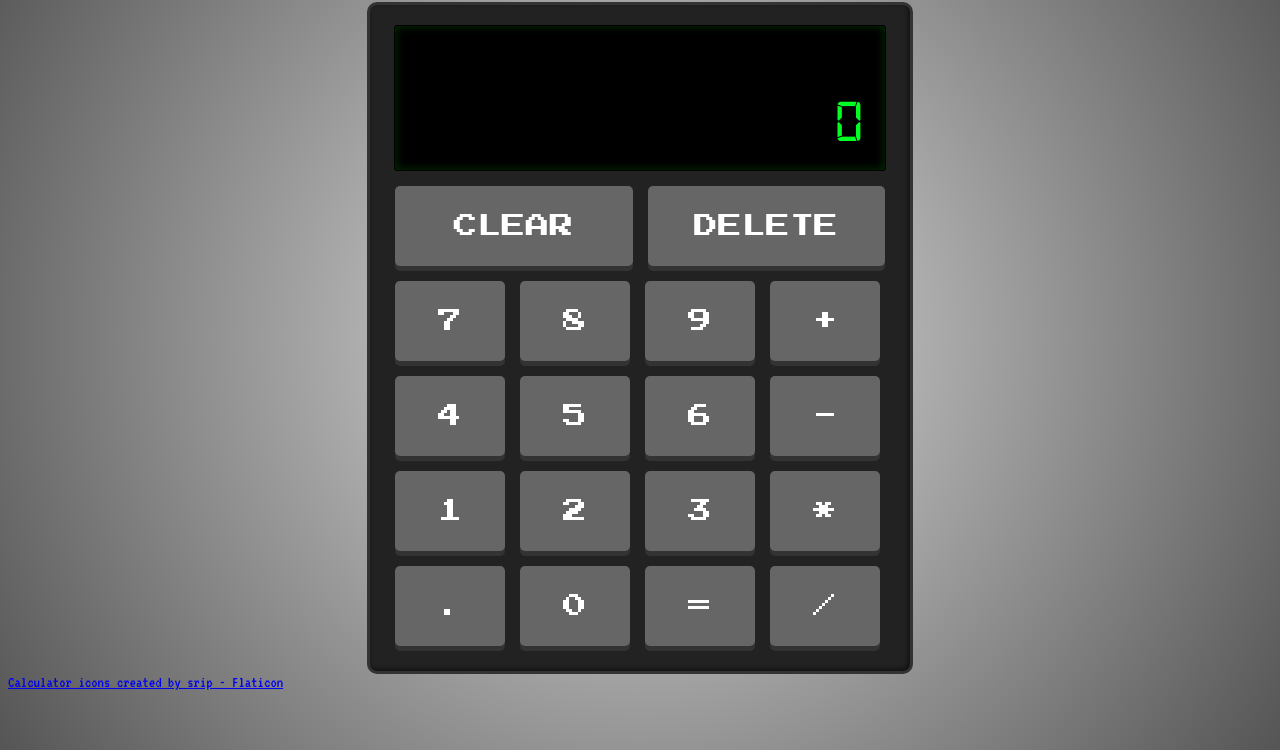
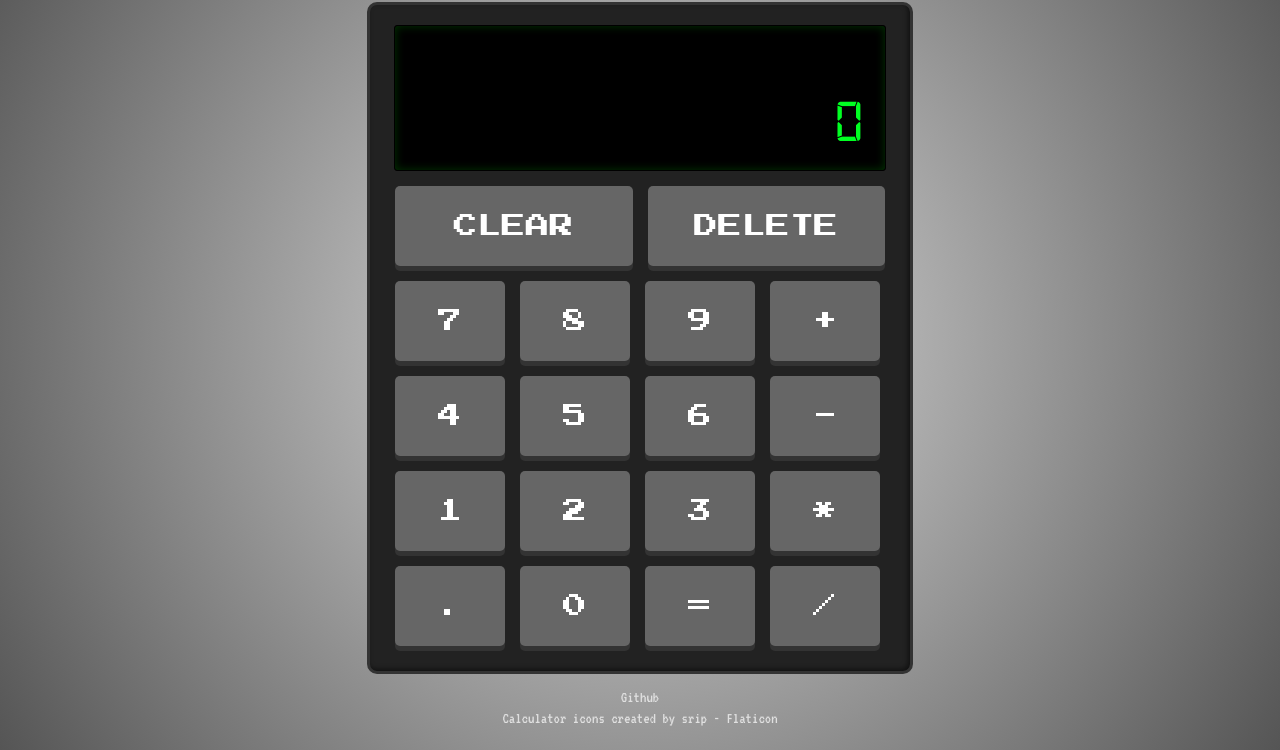
Before and after one commit to aceytok/calculator, a plain HTML site: page index.html in a window 1280 px wide. Shown: the part 78-828 px from the top of the page. Drawn offline with Linux system fonts and the light colour scheme.

Commit message:
Add footer for github link and style

```diff
--- a/index.html
+++ b/index.html
@@ -37,6 +37,9 @@
 
         </div>
     </div>
-    <div class="footer"><a href="https://www.flaticon.com/free-icons/calculator" title="calculator icons">Calculator icons created by srip - Flaticon</a></div>
+    <div class="footer">
+        <a href="https://github.com/aceytok" title="Github">Github</a>
+        <a href="https://www.flaticon.com/free-icons/calculator" title="calculator icons">Calculator icons created by srip - Flaticon</a>
+    </div>
 </body>
 </html>
--- a/style.css
+++ b/style.css
@@ -116,3 +116,22 @@ button:active {
     box-shadow: 0 1px #333;
     transform: translateY(3px);
 }
+
+.footer {
+    display: flex;
+    flex-direction: column;
+    justify-content: center;
+    align-items: center;
+    margin-top: 15px;
+    gap: 5px;
+}
+
+a {
+    color: #e0e0e0;
+    text-decoration: none;
+}
+
+p {
+    color: #e0e0e0;
+    justify-content: center;
+}
```
